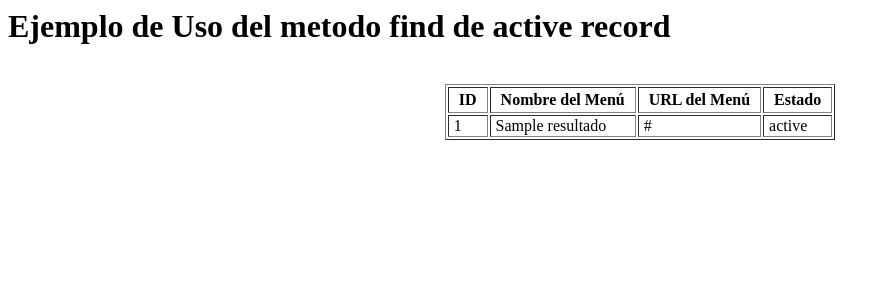
After one commit to KumbiaPHP/tutoriales_kumbiaphp, a PHP site: template app/views/modelos_2/find.phtml in a window 1280 px wide. The commit adds this page. Shown: the top 300 px of the page, without its empty margins (0-890 px from the left). Run offline with PHP 8.4, Linux system fonts and the light colour scheme; the template is opened without the code that fills it: most values are stand-ins (such as "Sample title", 1, 10 or a date in 2020).

Commit message:
cambios en los tutos de modelos_2

```diff
--- a/app/views/index/index.phtml
+++ b/app/views/index/index.phtml
@@ -29,5 +29,4 @@
             <?php echo Html::link('modelos_2', 'Modelos (2)'); ?>
         </li>
     </ul>
-</p>
 </div>
--- a/app/views/modelos/index.phtml
+++ b/app/views/modelos/index.phtml
@@ -9,5 +9,4 @@
             <?php echo Html::link('modelos/validaciones_2_callback', 'Usando Validaciones y Callback de Active Record'); ?>
         </li>
     </ul>
-</p>
 </div>
--- /dev/null
+++ b/app/views/modelos_2/find.phtml
@@ -0,0 +1,42 @@
+<div id="info">
+    <h1>Ejemplo de Uso del metodo find de active record</h1>
+    <br/>
+    <?php if ($resultado): ?>
+        <table border="1">
+            <thead>
+                <tr>
+                    <th>ID</th>
+                    <th>Nombre del Menú</th>
+                    <th>URL del Menú</th>
+                    <th>Estado</th>
+                </tr>
+            </thead>
+            <tbody>
+            <?php foreach ($resultado as $modelo): ?>
+                <tr>
+                    <td><?php echo $modelo->id ?></td>
+                    <td><?php echo $modelo->nombre ?></td>
+                    <td><?php echo $modelo->url ?></td>
+                    <td><?php echo $modelo->getEstado() ?></td>
+                </tr>
+            <?php endforeach; ?>
+            </tbody>
+        </table>
+    <?php else: ?>
+                    <div>
+                No hay menus en la BD...!!!
+                    </div>
+    <?php endif; ?>
+</div>
+<style>
+    th{
+        padding: 3px 10px 3px 10px;
+    }
+    table{
+        margin: 0 auto;
+    }
+    td{
+        padding-left: 5px;
+        padding-right: 5px;
+    }
+</style>
--- a/app/views/modelos_2/index.phtml
+++ b/app/views/modelos_2/index.phtml
@@ -3,11 +3,7 @@
     <p>
     <ul>
         <li>
-            <?php echo Html::link('modelos/validaciones_1', 'Usando Validaciones de Active Record'); ?>
-        </li>
-        <li>
-            <?php echo Html::link('modelos/validaciones_2_callback', 'Usando Validaciones y Callback de Active Record'); ?>
+            <?php echo Html::link('modelos_2/find', 'Ejemplo de Uso del metodo find de active record'); ?>
         </li>
     </ul>
-</p>
 </div>
```
Also changed, not shown: app/models/menu.php (+7 -4 lines), app/views/modelos_2/validaciones_1.phtml (deleted, +0 -14 lines).
